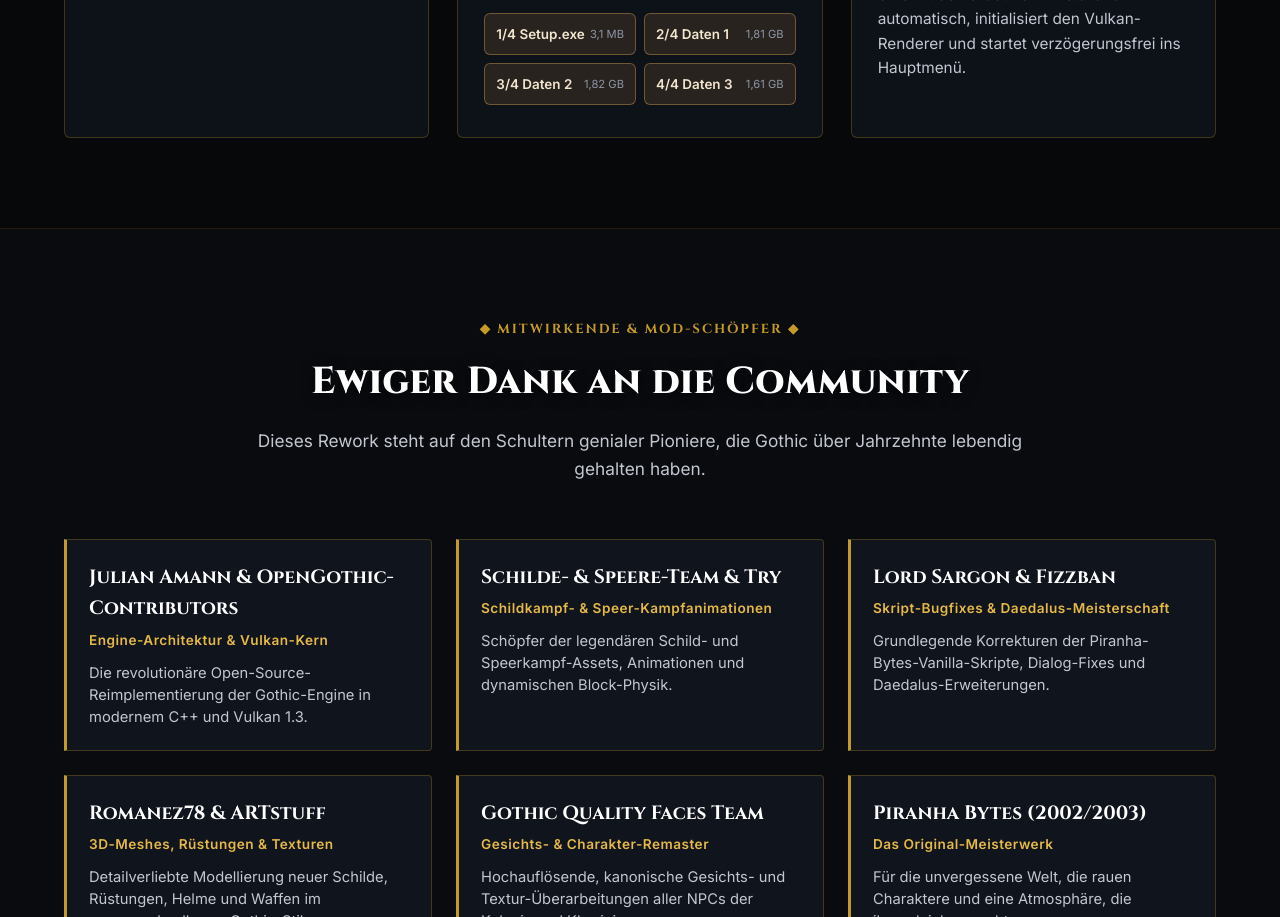
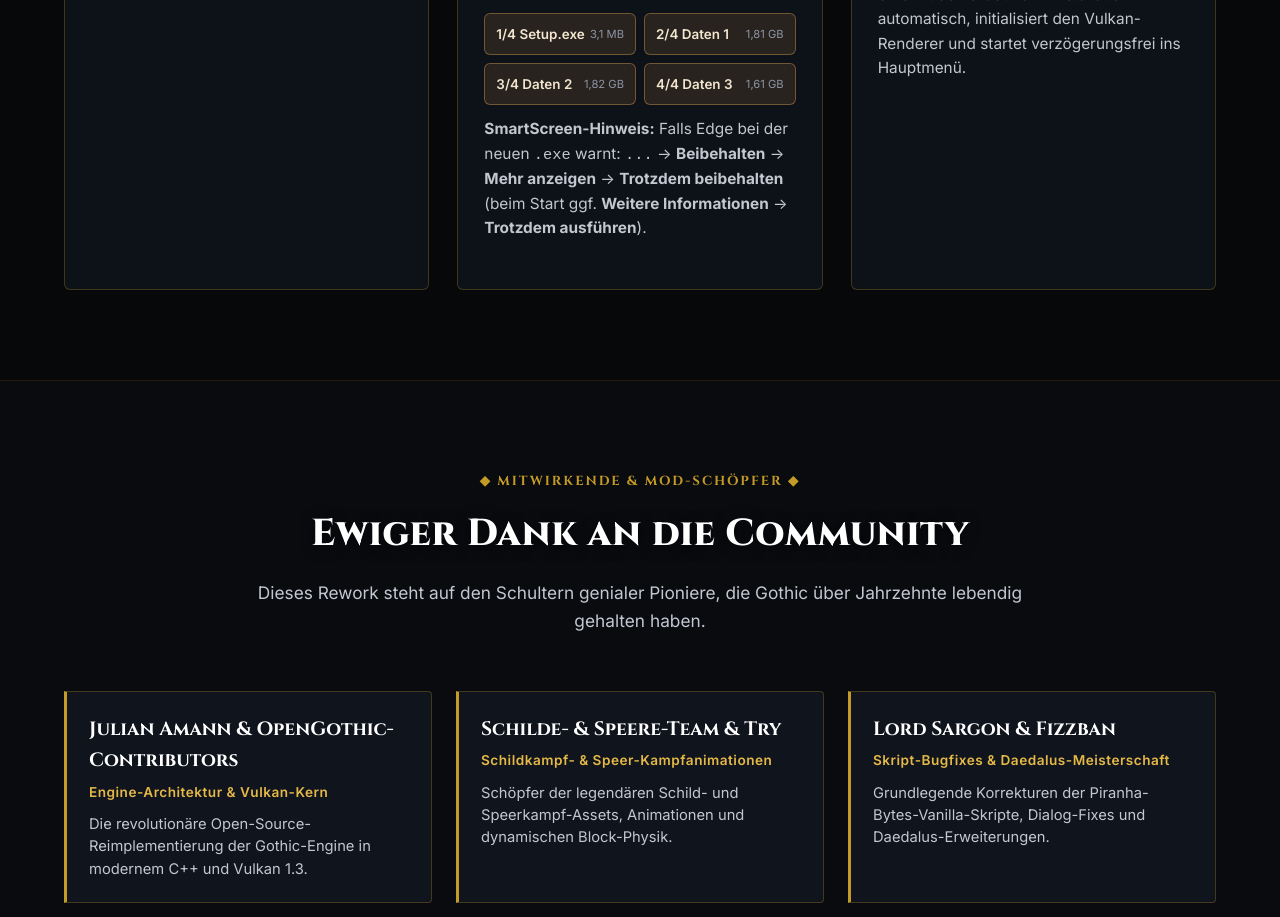
Before and after one commit to 1YellowMellow1/gothic2-soulbound, a plain HTML site: page index.html in a window 1280 px wide. Shown: the part 3852-4769 px from the top of the page. Drawn offline with Linux system fonts and the light colour scheme.

Commit message:
ux: add SmartScreen click-path note for new .exe

```diff
--- a/index.html
+++ b/index.html
@@ -245,6 +245,9 @@
               <span>4/4 Daten 3</span><small>1,61 GB</small>
             </a>
           </div>
+          <p class="dl-smartscreen-note">
+            <strong>SmartScreen-Hinweis:</strong> Falls Edge bei der neuen <code>.exe</code> warnt: <code>...</code> &rarr; <strong>Beibehalten</strong> &rarr; <strong>Mehr anzeigen</strong> &rarr; <strong>Trotzdem beibehalten</strong> (beim Start ggf. <strong>Weitere Informationen</strong> &rarr; <strong>Trotzdem ausführen</strong>).
+          </p>
         </div>
 
         <div class="step-card">
--- a/style.css
+++ b/style.css
@@ -698,6 +698,13 @@ footer {
   color: #3fb950;
 }
 
+.dl-smartscreen-note {
+  margin-top: 12px;
+  font-size: 0.78rem;
+  line-height: 1.5;
+  color: var(--text-muted);
+}
+
 /* --- RESPONSIVE --- */
 @media (max-width: 900px) {
   .hero h1 { font-size: 2.8rem; }
```
